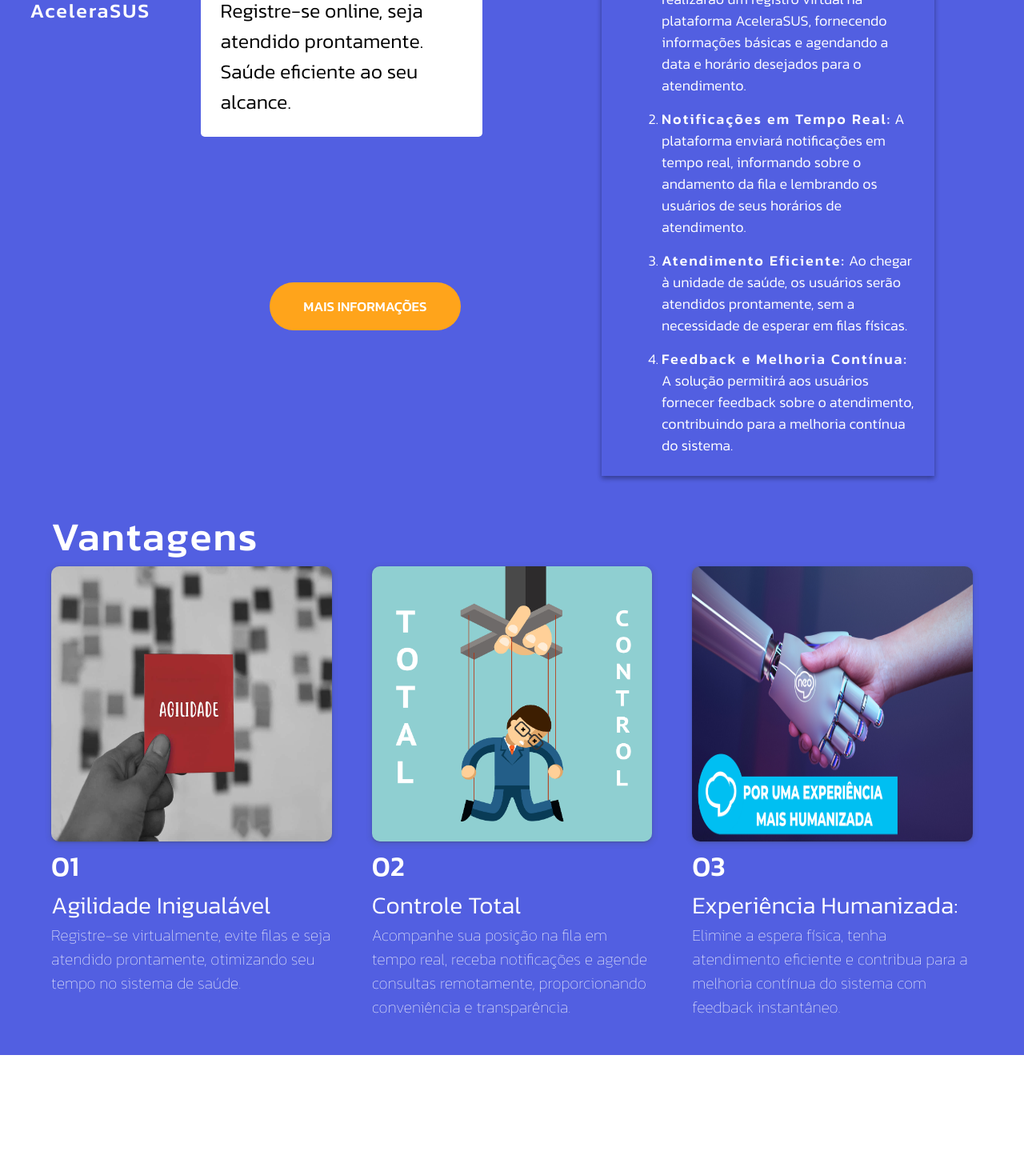
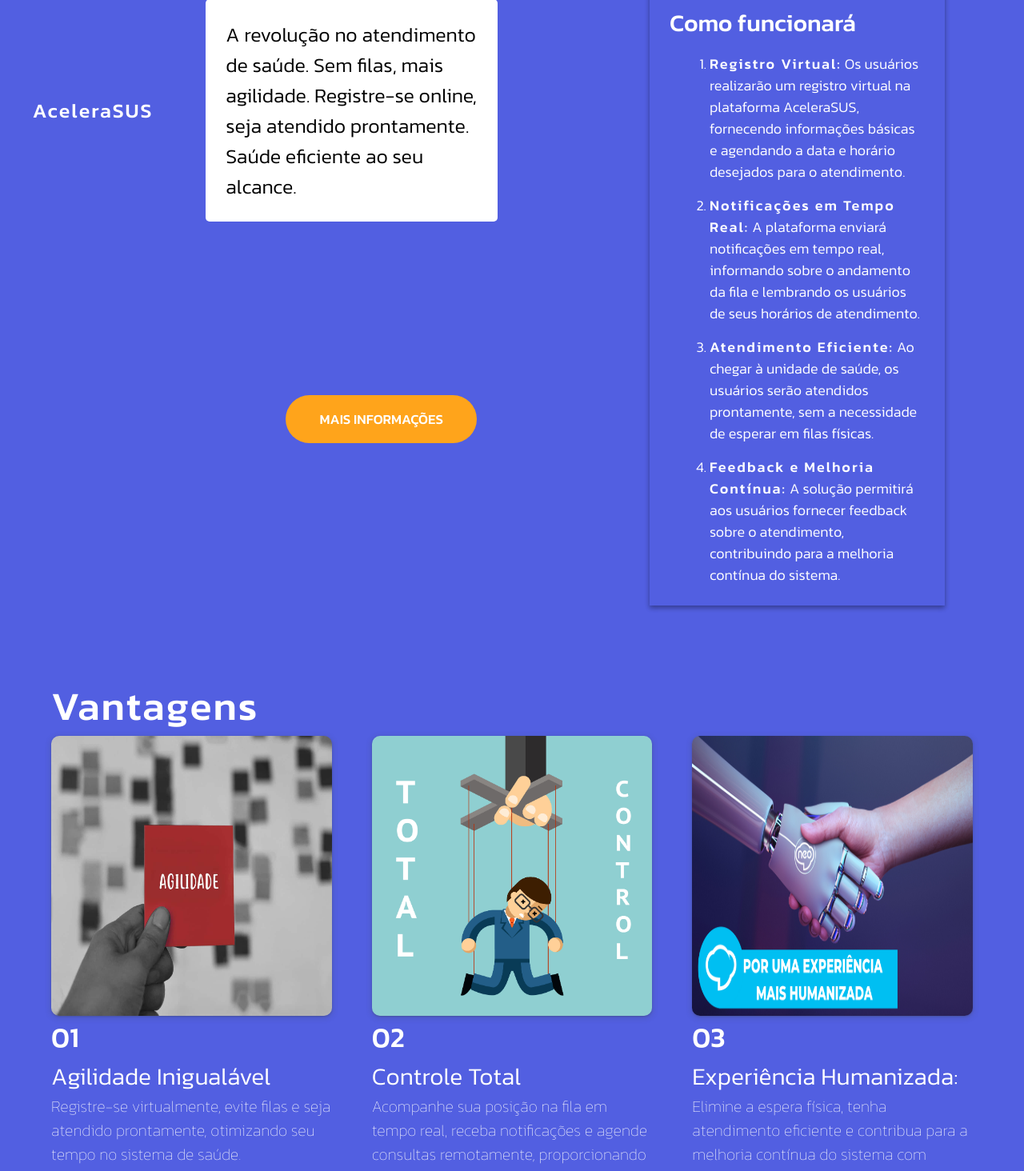
Before and after one commit to SchunckLeonardo/frontEnd-webDev-GS, a React (Vite) app: page /infos in a window 1280 px wide. Shown: the part 1330-2794 px from the top of the page at 80% size. Before the commit the page ends 2649 px from the top, so only its background shows below. Built offline with nearby package versions, Linux system fonts and the light colour scheme.

Commit message:
responsive

```diff
--- /dev/null
+++ b/src/assets/css/responsive.css
@@ -0,0 +1,154 @@
+@media (max-width: 576px) {
+    .header-comp .logo {
+        width: 50%;
+    }
+
+    .header-comp h4 {
+        font-size: 1.5rem;
+    }
+
+    .allPage .loginBox {
+        width: 90%;
+    }
+
+    .vantagens .vantagens-todas {
+        flex-direction: column;
+    }
+    .vantagens .vantagens-todas .vantagens-todas-box {
+        width: 100%;
+    }
+    .container-geral {
+        grid-template-areas:
+            "figure figure"
+            "topicos topicos"
+            "solucao solucao"
+            "vantagens vantagens";
+        gap: 50px;
+    }
+
+    .topicos .topicos-divs {
+        width: 90%;
+    }
+
+    .solucao .solucao-texto {
+        flex-direction: column;
+    }
+
+    .solucao .solucao-texto .solucao-texto-box {
+        width: 80%;
+    }
+}
+
+@media (min-width: 576px) {
+    .header-comp .logo {
+        width: 50%;
+    }
+    .allPage .loginBox {
+        width: 80%;
+    }
+
+    .header-comp .logo h3 {
+        font-size: 2rem;
+    }
+    .vantagens .vantagens-todas {
+        flex-direction: column;
+    }
+    .vantagens .vantagens-todas .vantagens-todas-box {
+        width: 100%;
+    }
+    .container-geral {
+        grid-template-areas:
+            "figure figure"
+            "topicos topicos"
+            "solucao solucao"
+            "vantagens vantagens";
+        gap: 50px;
+    }
+
+    .solucao .solucao-texto {
+        flex-direction: column;
+    }
+
+    .solucao .solucao-texto .solucao-texto-box {
+        width: 80%;
+    }
+}
+
+@media (min-width: 768px) {
+    .header-comp .logo {
+        width: 50%;
+    }
+}
+
+@media (min-width: 992px) {
+    .header-comp .logo {
+        width: 20%;
+    }
+
+    .allPage .loginBox {
+        width: 40%;
+    }
+
+    .container-geral {
+        grid-template-areas:
+            "figure figure"
+            "topicos topicos"
+            "solucao solucao"
+            "vantagens vantagens";
+        gap: 50px;
+    }
+
+    .vantagens .vantagens-todas {
+        flex-direction: row;
+    }
+
+    .vantagens .vantagens-todas .vantagens-todas-box {
+        flex-direction: column;
+        width: 30.5%;
+    }
+
+    .topicos .topicos-divs {
+        width: 80%;
+    }
+
+    .solucao .solucao-texto {
+        flex-direction: column;
+    }
+
+    .solucao .solucao-texto .solucao-texto-box {
+        width: 80%;
+    }
+
+}
+
+@media (min-width: 1200px) {
+
+    .solucao .solucao-texto {
+        flex-direction: row;
+    }
+
+    .solucao .solucao-texto .solucao-texto-box {
+        width: 55%;
+    }
+
+    .container-geral {
+        grid-template-areas:
+            "figure topicos"
+            "solucao topicos"
+            "vantagens vantagens";
+    }
+
+    .vantagens .vantagens-todas {
+        flex-direction: row;
+    }
+
+    .vantagens .vantagens-todas .vantagens-todas-box {
+        flex-direction: column;
+        width: 30.5%;
+    }
+
+    .topicos .topicos-divs {
+        width: 65%;
+    }
+
+ }
--- a/src/assets/css/style.css
+++ b/src/assets/css/style.css
@@ -64,6 +64,7 @@ body {
 .allPage .loginBox h2 {
   font-size: 3.5rem;
   font-weight: 500;
+  text-align: center;
 }
 .allPage .loginBox .inputFormatacao {
   width: 50%;
@@ -130,7 +131,6 @@ body {
   width: 100%;
   height: 100%;
   display: grid;
-  grid-template-columns: 1fr 1fr;
   grid-template-areas: "figure topicos" "solucao topicos" "vantagens vantagens";
   background-color: #525fe1;
   padding-top: 50px;
@@ -215,6 +215,7 @@ body {
 }
 .container-geral .solucao-texto {
   display: flex;
+  flex-direction: row;
   justify-content: space-evenly;
   align-items: center;
   gap: 25px;
@@ -251,6 +252,7 @@ body {
   cursor: pointer;
   background-color: #ffa41b;
   margin-right: 10%;
+  margin-top: 15px;
 }
 .container-geral .solucao button:hover {
   transform: translateY(-3px);
@@ -295,18 +297,24 @@ body {
 }
 .container-geral .vantagens-todas {
   display: flex;
+  flex-direction: row;
   gap: 50px;
   width: 100%;
 }
 .container-geral .vantagens-todas-box {
   width: 30.5%;
-  height: 60%;
+  display: flex;
+  flex-direction: column;
 }
 .container-geral .vantagens-todas-box img {
   width: 100%;
-  height: 100%;
+  height: 350px;
   border-radius: 10px;
   box-shadow: rgba(60, 64, 67, 0.3) 0px 1px 2px 0px, rgba(60, 64, 67, 0.15) 0px 2px 6px 2px;
+}
+.container-geral .vantagens-todas-box-texto {
+  display: flex;
+  flex-direction: column;
 }
 .container-geral .vantagens-todas-box-texto h1 {
   font-size: 3.5rem;
--- a/src/assets/scss/login.scss
+++ b/src/assets/scss/login.scss
@@ -19,6 +19,7 @@
         h2 {
             font-size: 3.5rem;
             font-weight: 500;
+            text-align: center;
         }
 
         .inputFormatacao {
--- a/src/assets/scss/mainPage.scss
+++ b/src/assets/scss/mainPage.scss
@@ -2,7 +2,6 @@
     width: 100%;
     height: 100%;
     display: grid;
-    grid-template-columns: 1fr 1fr;
     grid-template-areas:
         "figure topicos"
         "solucao topicos"
@@ -101,6 +100,7 @@
 
         &-texto {
             display: flex;
+            flex-direction: row;
             justify-content: space-evenly;
             align-items: center;
             gap: 25px;
@@ -141,6 +141,7 @@
             cursor: pointer;
             background-color: #ffa41b;
             margin-right: 10%;
+            margin-top: 15px;
 
             &:hover {
                 transform: translateY(-3px);
@@ -193,20 +194,25 @@
 
         &-todas {
             display: flex;
+            flex-direction: row;
             gap: 50px;
             width: 100%;
 
             &-box {
                 width: 30.5%;
-                height: 60%;
+                display: flex;
+                flex-direction: column;
                 img {
                     width: 100%;
-                    height: 100%;
+                    height: 350px;
                     border-radius: 10px;
                     box-shadow: rgba(60, 64, 67, 0.3) 0px 1px 2px 0px, rgba(60, 64, 67, 0.15) 0px 2px 6px 2px;
                 }
 
                 &-texto {
+                    display: flex;
+                    flex-direction: column;
+
                     h1 {
                         font-size: 3.5rem;
                         color: #fff;
--- a/src/main.jsx
+++ b/src/main.jsx
@@ -4,6 +4,7 @@ import App from './App.jsx'
 import "./assets/css/style.css"
 import { library } from "@fortawesome/fontawesome-svg-core"
 import { faEye, faEyeSlash } from "@fortawesome/free-solid-svg-icons"
+import "./assets/css/responsive.css"
 
 library.add(faEye, faEyeSlash)
 
```
Also changed, not shown: 1 other file (tests, documents, lock files or other folders).
